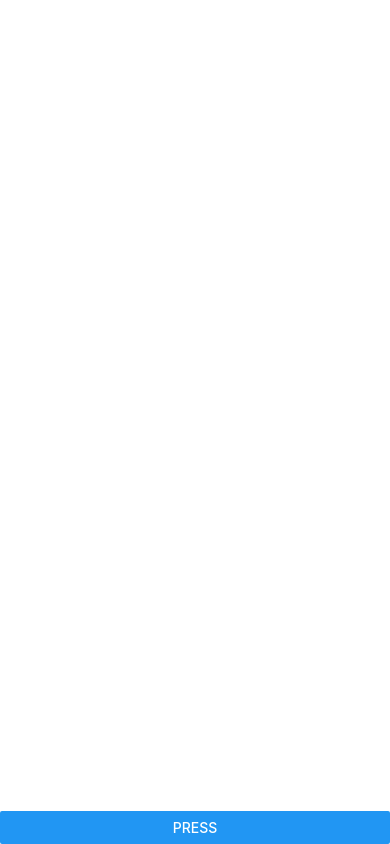
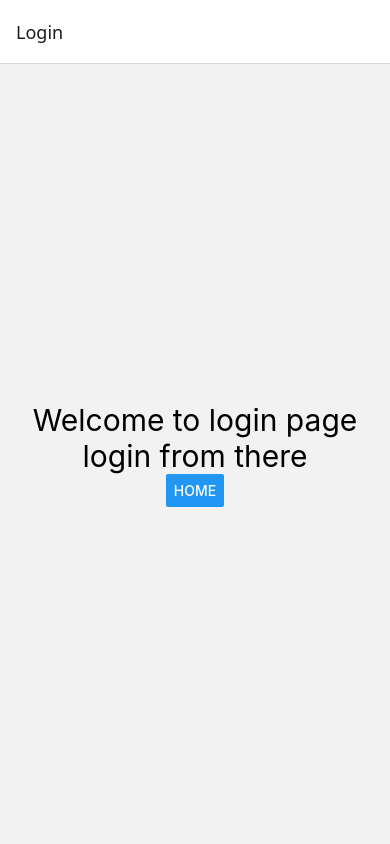
Before and after one commit to DurgeshAppDev/Learning-react-native, a React Native app: screen / in a window 390 px wide. Built offline with nearby package versions, Linux system fonts and the light colour scheme.

Commit message:
work with stack navigation

```diff
--- a/App.tsx
+++ b/App.tsx
@@ -1,44 +1,39 @@
 import { useState } from 'react';
-import { View, Text, Button, StyleSheet } from 'react-native';
+import { View, Text, Button } from 'react-native';
+import { NavigationContainer } from '@react-navigation/native';
+import { createNativeStackNavigator } from '@react-navigation/native-stack';
 
+const Stack = createNativeStackNavigator();
 const App = () => {
-  const [showModal, setShowModal] = useState(false);
   return (
-    <View style={style.mainStyle}>
-     {showModal==true?
-      <View style={style.mainModal}>
-        <View style={style.innerModal}>
-          <Text>ALERT TEXT</Text>
-          <Button title="Close" onPress={()=>setShowModal(false)}/>
-        </View>
-      </View>:null
+    <NavigationContainer>
+      <Stack.Navigator>
+        <Stack.Screen name="Login" component={Login} />
+        <Stack.Screen name="Home" component={Home} />
+      </Stack.Navigator>
+    </NavigationContainer>
+  );
+};
 
-     }
-      <Button title="Press" onPress={()=>setShowModal(true)} />
+const Login = (props) => {
+  return (
+    <View style={{ flex: 1, justifyContent: 'center', alignItems: 'center' }}>
+      <Text style={{ fontSize: 30, textAlign: 'center' }}>
+        Welcome to login page login from there
+      </Text>
+      <Button title="home" onPress={() => props.navigation.navigate(Home)} />
     </View>
   );
 };
 
-const style = StyleSheet.create({
-  mainStyle: {
-    flex: 1,
-    justifyContent: 'flex-end'
-  },
-  mainModal: {
-    flex:1,
-    justifyContent: 'center',
-    alignItems: 'center',
-    backgroundColor: 'rgba(50,50,50,.5)'
-  },
-  innerModal: {
-    backgroundColor:'white',
-    height:200,
-    width:250,
-    justifyContent:'center',
-    alignItems:'center',
-    padding:10,
-    borderRadius:5
-  },
-});
+const Home = () => {
+  return (
+    <View style={{ flex: 1, justifyContent: 'center', alignItems: 'center' }}>
+      <Text style={{ fontSize: 30, textAlign: 'center' }}>
+        Hello welcome to Home Screen
+      </Text>
+    </View>
+  );
+};
 
 export default App;
```
